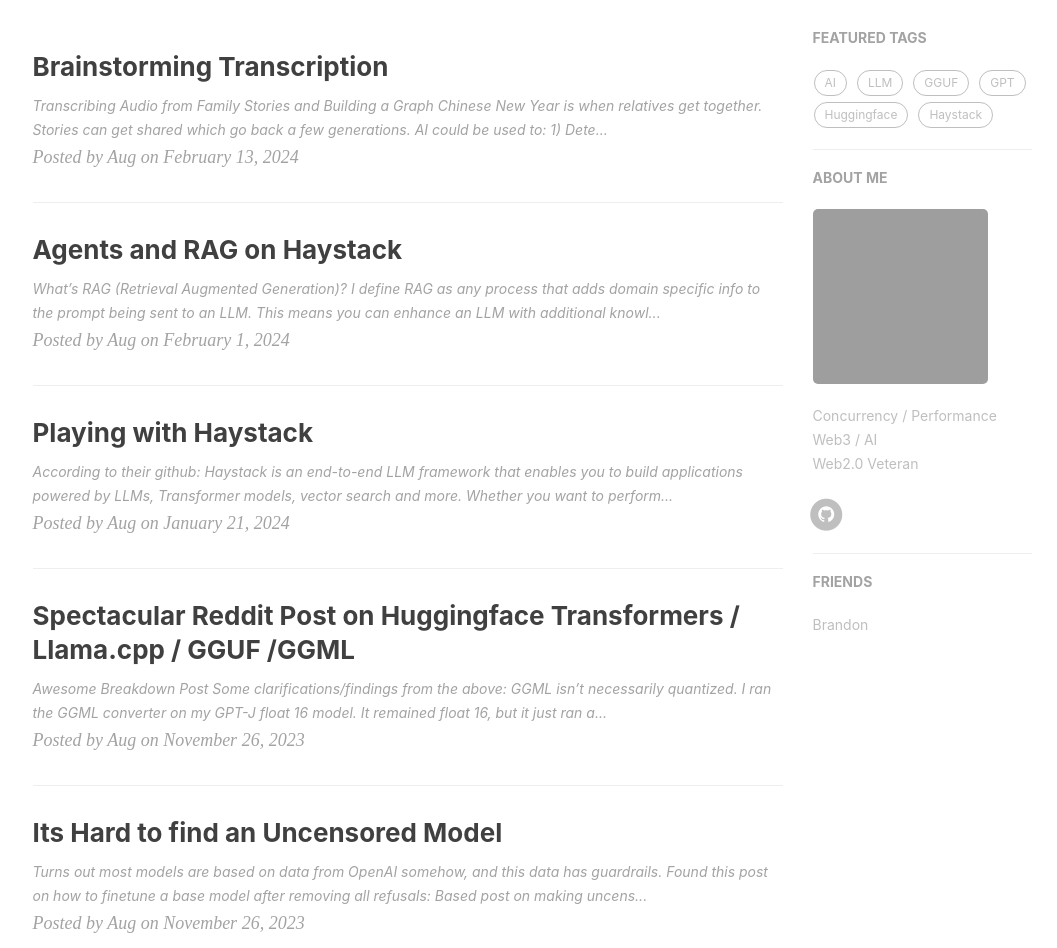
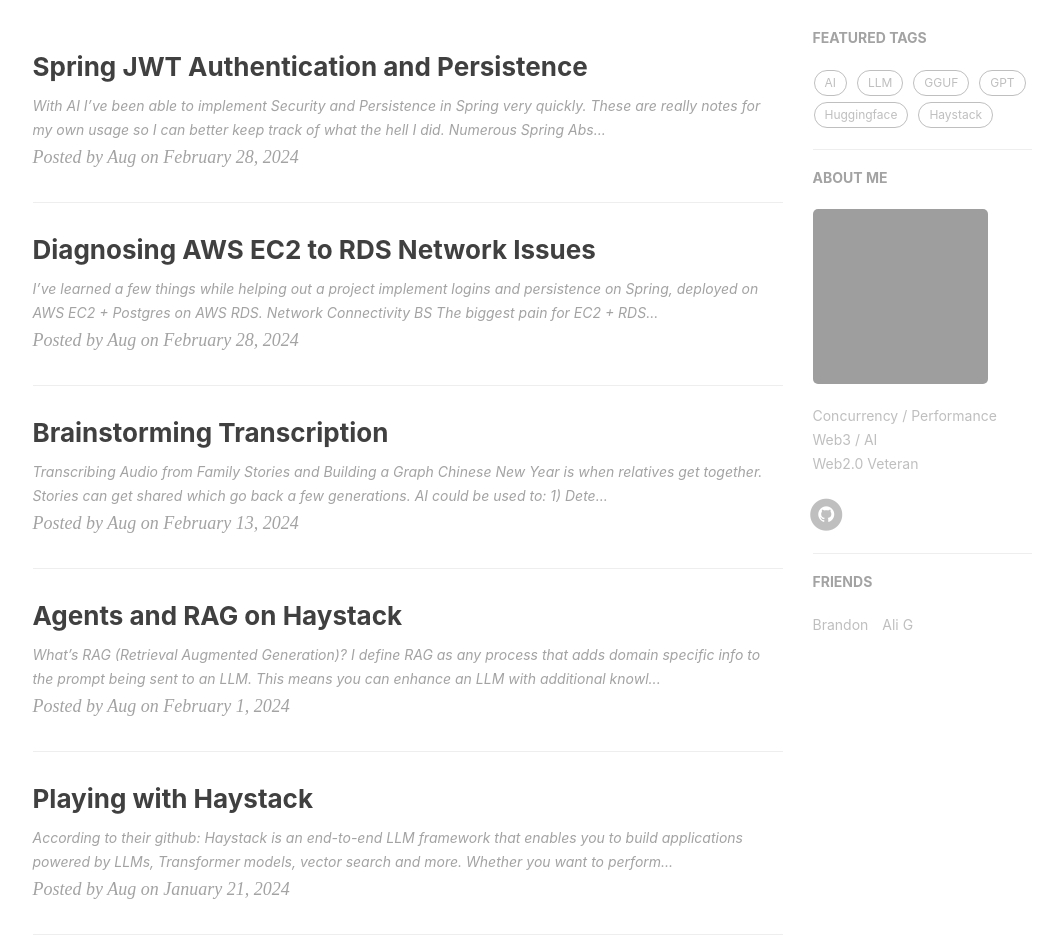
Before and after one commit to augchan42/augchan42.github.io, a Jekyll site: the page built from index.html, in a window 1280 px wide and 1400 px high. Shown: the part 452-1400 px from the top of the window, without its empty margins (135-1192 px from the left). Built offline with Jekyll 4.4.1, drawn with Linux system fonts in a browser that asks for light colours; nearby versions of some CDN libraries; the list of posts is cut into pages by our own code; comment, search, counter and statistics services are not loaded; some of the changed lines change nothing that is shown; grey boxes are pictures that could not be loaded.

Commit message:
add a friend, spring and aws posts

```diff
--- a/_config.yml
+++ b/_config.yml
@@ -92,7 +92,7 @@
 friends:
   [
     { title: "Brandon", href: "https://github.com/brandonkmlee" },
-    # { title: "Ebn Zhang", href: "https://ebnbin.dev/" },
+    { title: "Ali G", href: "https://aligstudios.com" },
     # { title: "Kun Qian", href: "http://kunq.me" },
     # { title: "Sherry Woo", href: "https://sherrywoo.me/" },
     # { title: "SmdCn", href: "http://blog.smdcn.net" },
--- /dev/null
+++ b/_posts/2024-02-28-Diagnosing AWS EC2 to RDS Network Issues.md
@@ -0,0 +1,84 @@
+---
+layout:       post
+title:        "Diagnosing AWS EC2 to RDS Network Issues"
+author:       "Aug"
+header-style: text
+catalog:      true
+tags:
+    - AWS
+    - EC2
+    - RDS
+    - Postgres
+    - networking
+---
+
+I've learned a few things while helping out a project implement logins and persistence
+on Spring, deployed on AWS EC2 + Postgres on AWS RDS.
+
+**Network Connectivity BS**
+
+The biggest pain for EC2 + RDS is having them communicate with each other properly.
+I have a Spring server deployed inside a docker container on EC2, and a Postgres DB
+deployed as RDS.
+
+**Scenario**
+
+EC2 and RDS are in the same Availability Zone.
+Spring server in docker container was started with a public DNS 1.1.1.1,
+which meant the RDS
+endpoint (given as a fully qualified domain name) resolved to the public IP
+inside the docker container (3.1.x.x).  This needs to be fixed before connectivity can be established as I disallowed public IP for the DB.
+
+These are the tools I used to diagnose connectivity:
+
+**nslookup** - to show what ip the db hostname resolves to
+
+`nslookup dbhost.ap-southeast-1.rds.amazonaws.com`
+
+**nc** - to test connectivity to a specific port
+
+`nc -zv dbhost.ap-southeast-1.rds.amazonaws.com 5432`
+
+**psql** - to connect to the database with db client
+
+`psql --host=dbhost.ap-southeast-1.rds.amazonaws.com --port=5432 --dbname=postgres --username=postgres`
+
+You will need to run these tools and compare the outputs from the ec2 host and from the docker container running in the ec2 host.
+
+To run commands inside the docker container, find the container name via docker ps, then launch shell (my container name is `backend`):
+
+`docker exec -it backend /bin/bash`
+
+**Resolution**
+
+Testing connectivity from the host to Postgres RDS worked fine (using nc) but failed
+when done inside the docker container.
+
+On the docker host, nslookup to the db FQDN resolved to the private ip (10.x.x.x.).
+
+In the docker container, the same nslookup resolved to the public ip (3.1.x.x).
+
+Two things needed to be done to allow connections from the Spring server in the docker container in EC2 to the Postgres RDS instance:
+
+- An inbound rule needed to be added to the RDS instance to allow traffic from
+10.0.0.0/24 using Postgres IPV4 (the private CIDR range shared EC2 and RDS).  Without this the nc test from the host failed.
+
+- The Spring server needs to use the private network DNS
+
+For reference here's the command to use the AWS private DNS (10.0.0.2) so that the RDS FQDN endpoint
+can resolve to the private IP properly.  I used ChatGPT to help me figure out what the DNS should be given my AWS network config:
+
+`
+docker run -d --restart unless-stopped --dns "10.0.0.2" -e "SPRING_PROFILES_ACTIVE=aws" -e "OPENAPI_SERVER_URL=https://develop.lyla.travelbox.tech" --name backend -p 8080:8080 docker.io/library/lyla-backend:0.0.1-SNAPSHOT || exit 4
+`
+
+**Numerous Spring Abstractions and Annotations**
+
+The Java app I used to work on was over 15 years old.  It pre-dated Spring and didn't use annotations (except for very small bits of later code used in the front end).  It could be deployed to JBoss, Websphere, or Weblogic.  It had its own db abstraction layer, custom security and authorization, etc.
+
+With Spring a lot of that is handled for you (I'm using spring-boot-starter-data-jpa -> 3.0.4 for persistence and org.springframework.boot:spring-boot-starter-security -> 3.0.4 for security).  You write a lot less code but for someone not familiar with Spring, they will get lost since the annotations pack a lot of functionality and
+code behind the scenes.
+
+I learned about @Entity, @Id, @GeneratedValue to create tables with auto incrementing
+id columns.
+Also learned about @CollectionTable and @JoinColumn for 1:Many child tables
--- /dev/null
+++ b/_posts/2024-02-28-Spring Auth and Persistence.md
@@ -0,0 +1,39 @@
+---
+layout:       post
+title:        "Spring JWT Authentication and Persistence"
+author:       "Aug"
+header-style: text
+catalog:      true
+tags:
+    - Spring
+    - JWT
+    - JPA
+    - Persistence
+    - Security
+---
+
+With AI I've been able to implement Security and Persistence in Spring very quickly.  These are really notes for my own usage so I can better keep track of what the hell I did.
+
+**Numerous Spring Abstractions and Annotations**
+
+At my previous job working for a mid-sized enterprise software company, the Java app I used to work on was over 15 years old.  It pre-dated Spring and didn't use annotations (except for very small bits of later code used in the front end).  It could be deployed to JBoss, Websphere, or Weblogic.  It had its own db abstraction layer, custom security and authorization, etc.
+
+With Spring a lot of that is handled for you (I'm using Spring Core 6, spring-boot-starter-data-jpa -> 3.0.4 for persistence, and org.springframework.boot:spring-boot-starter-security -> 3.0.4 for security).  You write a lot less code but for someone not familiar with Spring, they will get lost since the annotations pack a lot of functionality and
+code behind the scenes.
+
+I learned about @Entity, @Id, @GeneratedValue to create tables with auto incrementing
+id columns.
+Also learned about @CollectionTable and @JoinColumn for 1:Many child tables
+
+By using these annotations, I don't need to write any jdbc code, or manage any database connections, or any SQL at all.  I didn't need to write any DDL to create the underlying tables either.
+
+As for security, I learned about the Spring SecurityFilterChain to restrict url patterns, specify what roles are allowed to what patterns, and enable stateless Session Management.
+
+Also learned about JWT for Stateless Authorization, loading a jwt secret from property which is then used to generate a signing key using HMAC-SHA.
+
+User passwords are encrypted in the database with BCryptPasswordEncoder.
+
+The Spring UserRepository is used to load credentials from the User table.  The Spring AuthenticationManager is used to authenticate the password from the login request against the
+password from the db on login.  After authentication a jwt authentication token is returned along with the username, email, and profile info (name, title, etc).  The jwt needs to be passed as part of the header on subsequent requests to auth the session.
+
+I tried navigating to the Spring AuthenticationManager impl code but wasn't able to (ctrl click on authenticate method didn't work quite right for me).
```
